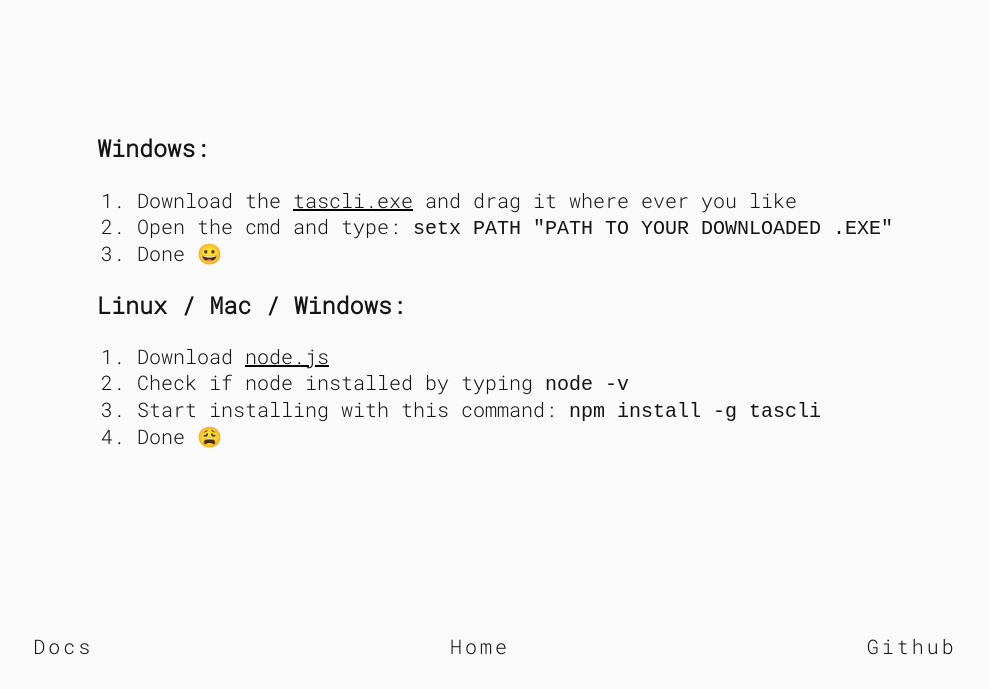
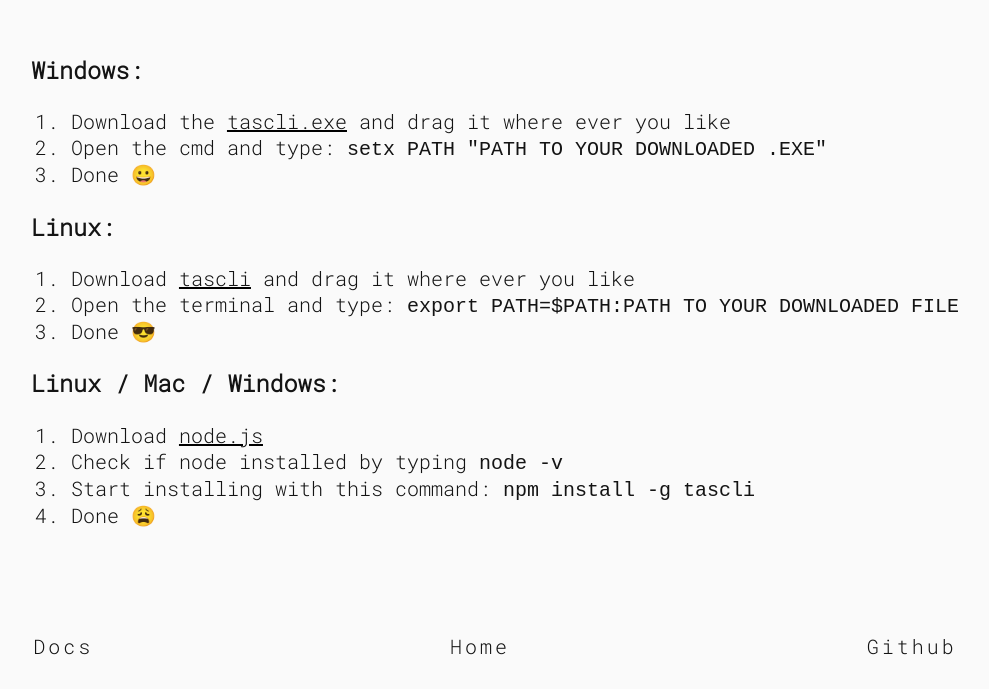
Before and after one commit to tascli/tascli.github.io, a website: page download/index.html in a window 1280 px wide. Shown: the part 111-800 px from the top of the page, without its empty margins (145-1134 px from the left). Drawn offline with Linux system fonts and the light colour scheme.

Commit message:
Add instruction for linux

```diff
--- a/download/index.html
+++ b/download/index.html
@@ -14,9 +14,15 @@
     <div class="text-left">
       <h3>Windows:</h3>
       <ol>
-        <li>Download the <a href="https://github.com/tascli/tascli/raw/master/tascli.exe" class="normal">tascli.exe</a> and drag it where ever you like</li>
+        <li>Download the <a href="https://github.com/tascli/tascli/raw/master/dist/tascli.exe" class="normal">tascli.exe</a> and drag it where ever you like</li>
         <li>Open the cmd and type: <code>setx PATH "PATH TO YOUR DOWNLOADED .EXE"</code></li>
         <li>Done 😀</li>
+      </ol>
+      <h3>Linux:</h3>
+      <ol>
+        <li>Download <a href="https://github.com/tascli/tascli/raw/master/dist/tascli" class="normal">tascli</a> and drag it where ever you like</li>
+        <li>Open the terminal and type: <code>export PATH=$PATH:PATH TO YOUR DOWNLOADED FILE</code></li>
+        <li>Done 😎</li>
       </ol>
       <h3>Linux / Mac / Windows:</h3>
       <ol>
```
